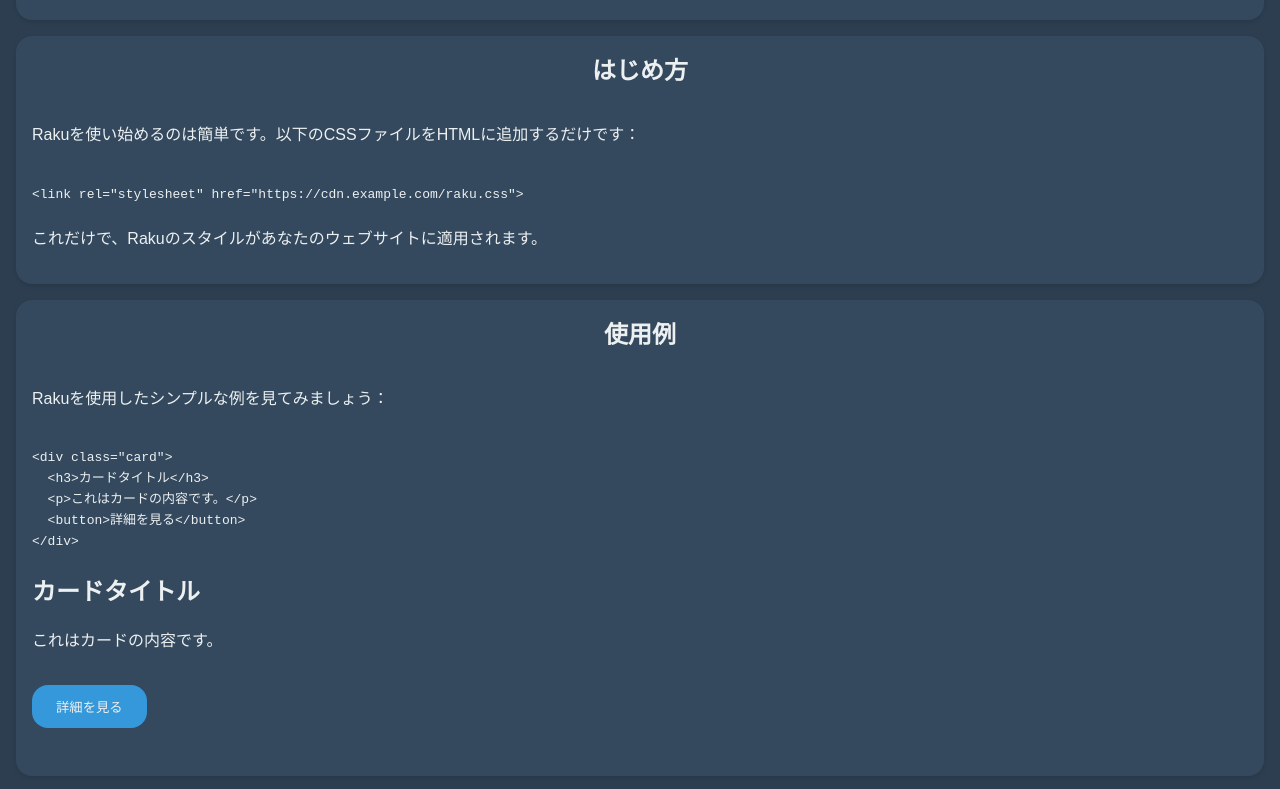
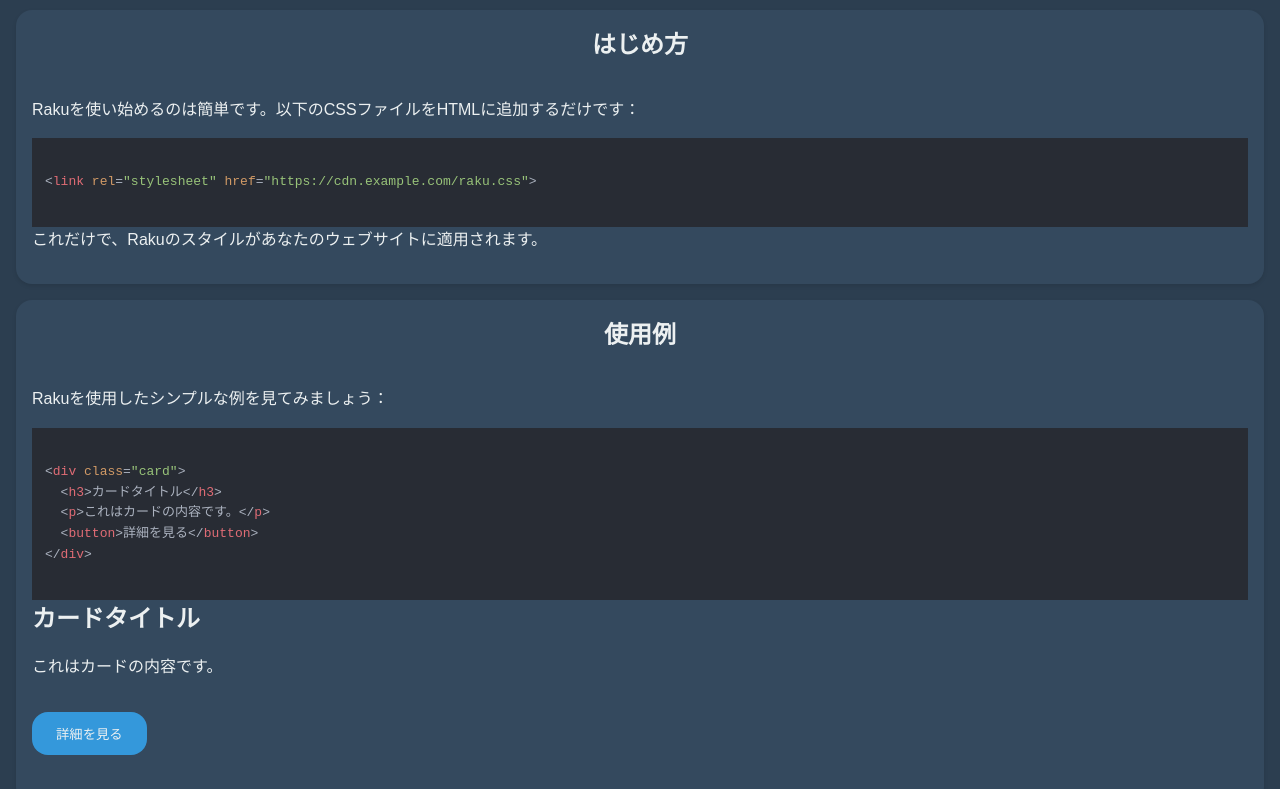
Before and after one commit to linkalls/raku, a website: page index.html in a window 1280 px wide. Shown: the part 753-1542 px from the top of the page. Drawn offline with nearby package versions, Linux system fonts and the light colour scheme.

Commit message:
index.html の更新

```diff
--- a/index.html
+++ b/index.html
@@ -5,7 +5,7 @@
   <meta name="viewport" content="width=device-width, initial-scale=1.0">
   <title>Raku - ハイブリッドCSSフレームワーク</title>
   <link rel="stylesheet" href="raku.css">
-link rel="stylesheet" href="https://cdnjs.cloudflare.com/ajax/libs/highlight.js/9.18.1/styles/atom-one-dark.min.css">
+<link rel="stylesheet" href="https://cdnjs.cloudflare.com/ajax/libs/highlight.js/9.18.1/styles/atom-one-dark.min.css">
   <script src="https://cdnjs.cloudflare.com/ajax/libs/highlight.js/9.18.1/highlight.min.js"></script>
   <script>hljs.initHighlightingOnLoad();</script>
 
```
